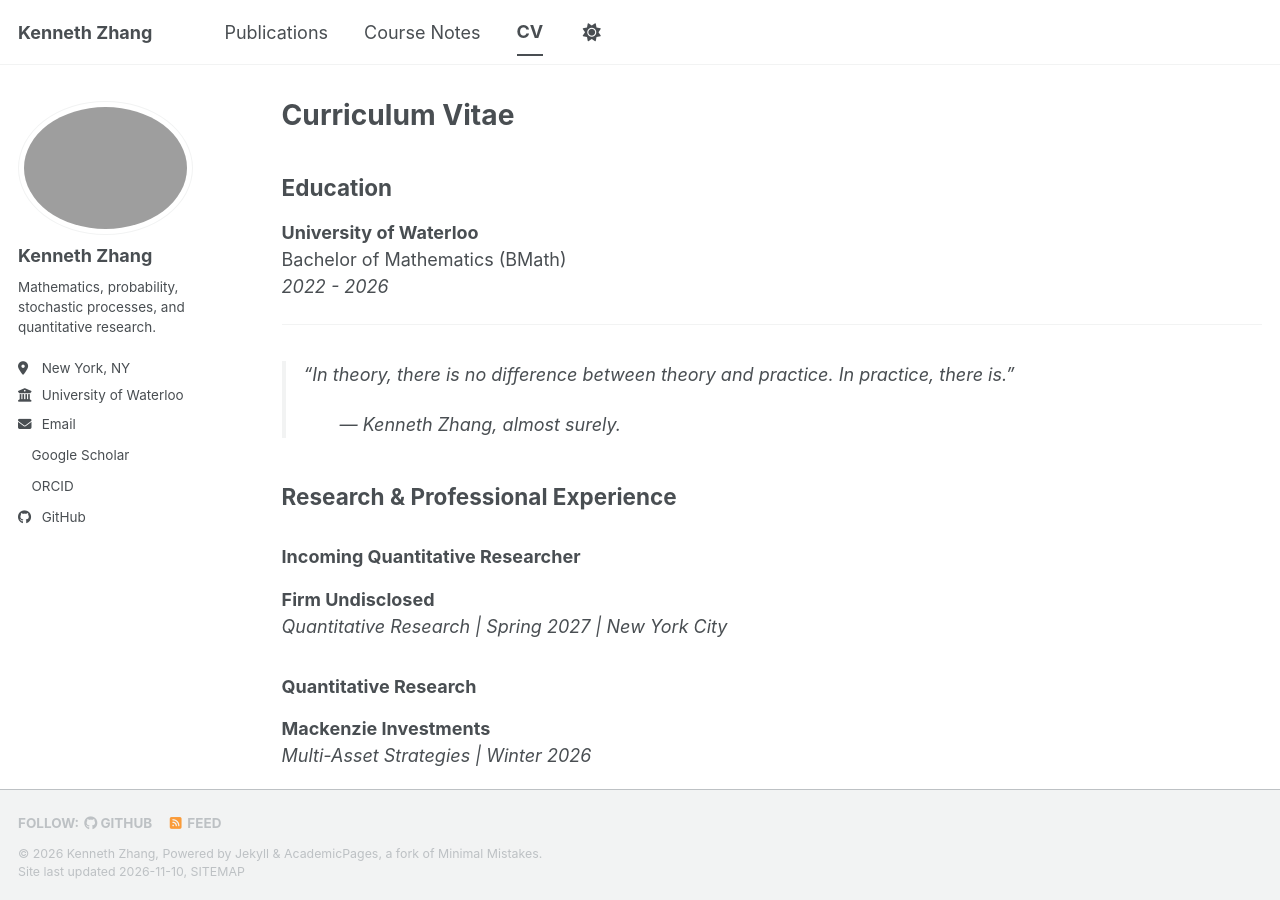
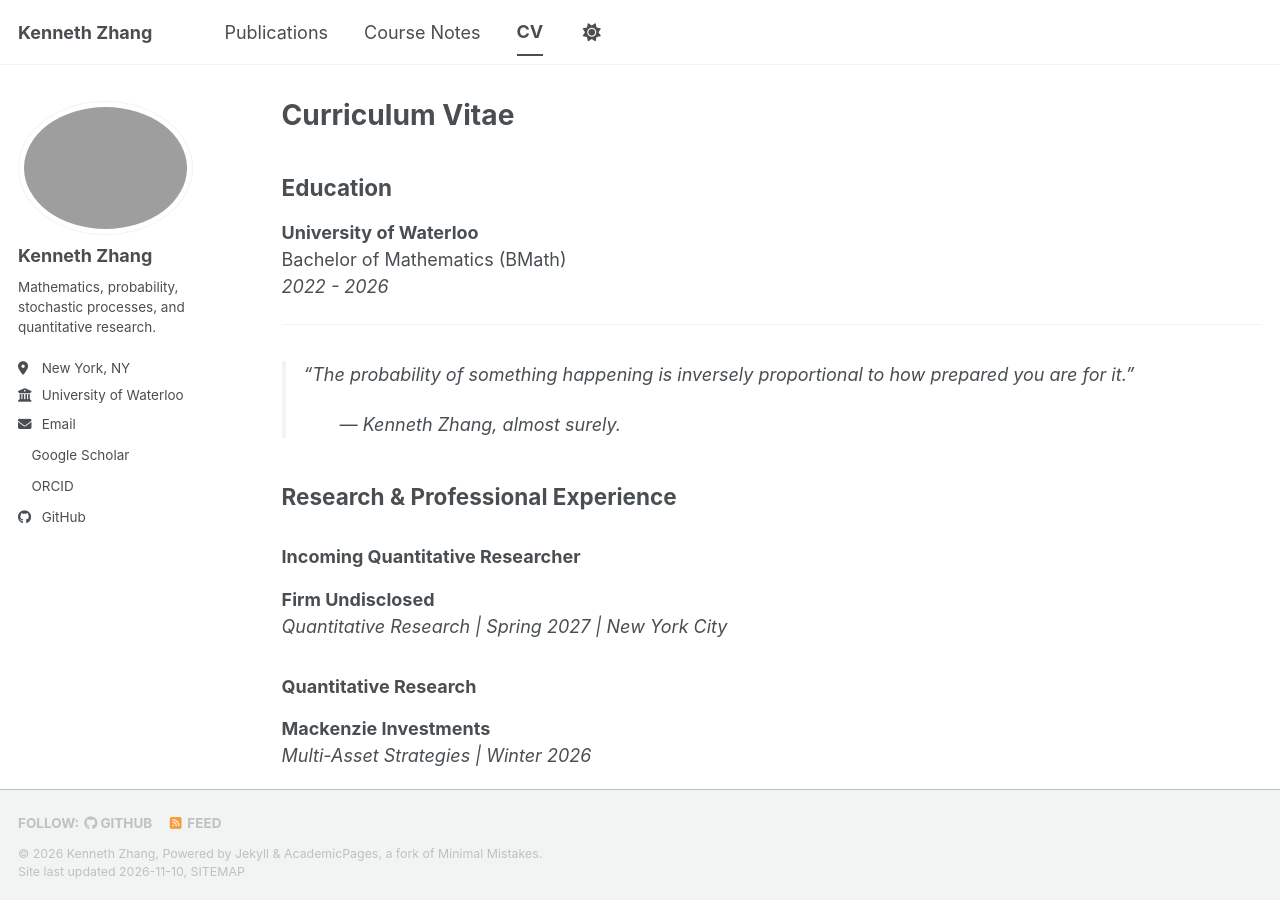
Before and after one commit to zhangenyuu/zhangenyuu.github.io, a Jekyll site: the page built from _pages/cv.md, in a window 1280 px wide and 900 px high. Built offline with Jekyll 4.4.1, drawn with Linux system fonts in a browser that asks for light colours; a style sheet for code colours, icons or effects is not loaded.

Commit message:
update cv.md

```diff
--- a/_pages/cv.md
+++ b/_pages/cv.md
@@ -15,7 +15,7 @@ Bachelor of Mathematics (BMath)
 
 ---
 
-> *“In theory, there is no difference between theory and practice. In practice, there is.”*
+> *“The probability of something happening is inversely proportional to how prepared you are for it.”*
 >
 > <span style="display: block; margin-left: 2em;">— Kenneth Zhang, almost surely.</span>
 
```
